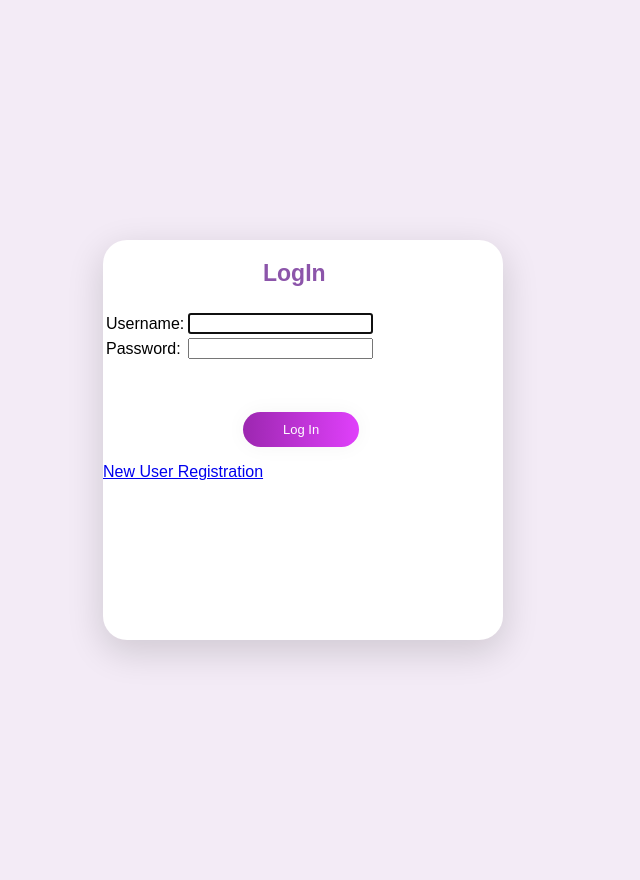
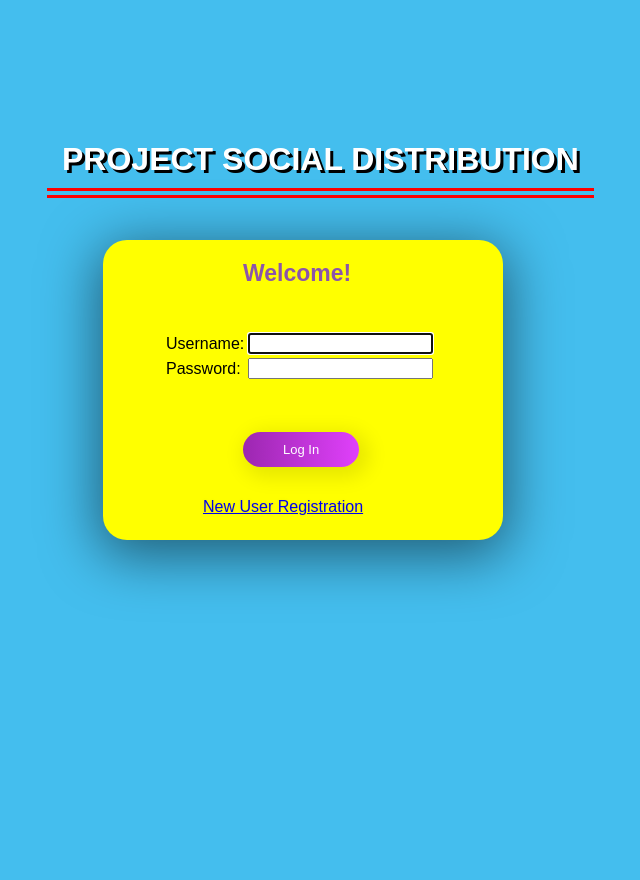
Before and after one commit to CMPUT404-W22H02/ProjectSocialDistribution, a Django app: page /login/ in a window 1280 px wide. Shown: the whole page, without its empty margins (337-977 px from the left). After the commit the page ends 591 px from the top, so only its background shows below. Run offline with Django 3.2, Linux system fonts and the light colour scheme.

Commit message:
login css

```diff
--- a/accounts/static/accounts/login.css
+++ b/accounts/static/accounts/login.css
@@ -1,20 +1,35 @@
 
 body {
-background-color: #F3EBF6;
+background-color: rgb(68, 190, 238);
 font-family: 'Ubuntu', sans-serif;
 }
 form {
-background-color: #FFFFFF;
+background-color: yellow;
 width: 400px;
-height: 400px;
+height: 300px;
 margin: 15em auto;
 border-radius: 1.5em;
-box-shadow: 0px 11px 35px 2px rgba(0, 0, 0, 0.14);
+box-shadow: 0px 11px 55px 5px rgba(0, 0, 0, 0.5);
+}
+.title{
+    position: absolute;
+    top: 15%;
+    left: 30%;
+    color: white;
+    text-shadow: 3px 3px black;
+    padding-bottom: 10px;
+    padding-left: 15px;
+    padding-right: 15px;
+    border-bottom: double 10px red;
+}
+.tl{
+    padding-left: 15%;
+    padding-top: 5%;
 }
 .sign{
 
 padding-top: 20px;
-padding-left: 40%;
+padding-left: 35%;
 color: #8C55AA;
 font-family: 'Ubuntu', sans-serif;
 font-weight: bold;
@@ -47,9 +62,10 @@ font-family: 'Ubuntu', sans-serif;
 margin-left: 35%;
 margin-top: 50px;
 font-size: 13px;
-box-shadow: 0 0 20px 1px rgba(0, 0, 0, 0.04);
+box-shadow: 5px 5px 20px 5px rgba(0, 0, 0, 0.1);
 }
 .register{
 text-shadow: 0px 0px 3px rgba(117, 117, 117, 0.12);
 color: #E1BEE7;
+padding-left: 25%;
 padding-top: 15px;}
--- a/accounts/templates/registration/login.html
+++ b/accounts/templates/registration/login.html
@@ -10,14 +10,14 @@
 </head>
 
 <body>
-
+    <h1 class="title">PROJECT SOCIAL DISTRIBUTION</h1>
 <form method="post" id="form">
-    <p class="sign">LogIn </p>
+    <p class="sign">Welcome! </p>
     {% csrf_token %}
-    <table>
+    <table class="tl">
         <tr>
           <td class="usn_tag">{{ form.username.label_tag }}</td>
-          <td calss="username">{{ form.username }}</td>
+          <td class="username">{{ form.username }}</td>
         </tr>
         <tr>
           <td class="pwd_tag">{{ form.password.label_tag }}</td>
@@ -30,7 +30,7 @@
         {% endif %}
     <button class="submit" type="submit">Log In</button>
 
-    <p classs="register">
+    <p class="register">
       <a  href="{% url 'accounts:register' %}">New User Registration</a>
     </p>
 
```
